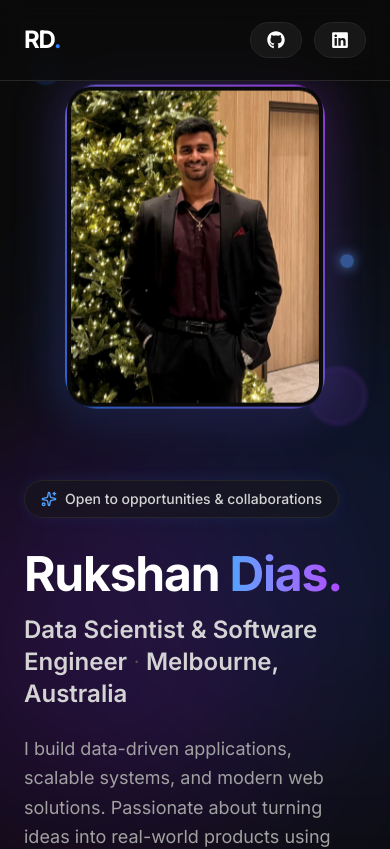
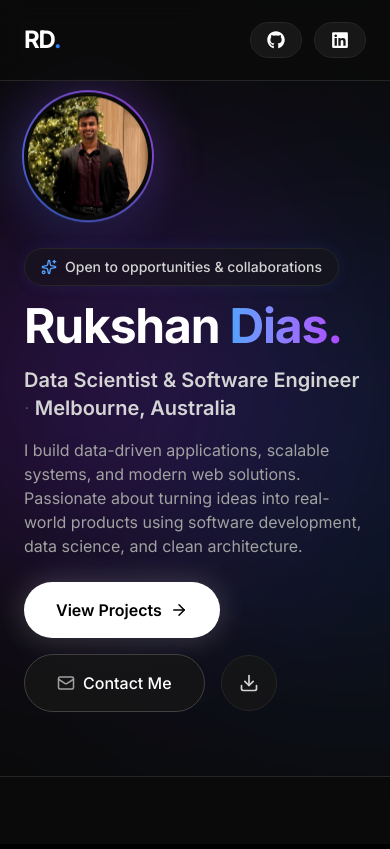
Before and after one commit to Ruki-Diaz/portfolio-website, a Next.js app: page / in a window 390 px wide. Shown: the top 849 px of the page. Built offline with nearby package versions, Linux system fonts and the light colour scheme.

Commit message:
fix: smaller hero photo on mobile so name and CTA sit above the fold

```diff
--- a/components/sections/Hero.js
+++ b/components/sections/Hero.js
@@ -8,7 +8,7 @@ import MagneticEffect from "@/components/ui/MagneticEffect";
 
 export default function Hero() {
   return (
-    <section id="hero" className="relative min-h-screen flex items-center pt-24 pb-12 px-6 sm:px-12 overflow-hidden">
+    <section id="hero" className="relative lg:min-h-screen flex items-center pt-24 pb-16 lg:pb-12 px-6 sm:px-12 overflow-hidden">
       {/* Background Elements */}
       <div className="absolute inset-0 bg-neutral-950 -z-20" />
 
@@ -18,7 +18,7 @@ export default function Hero() {
       <div className="absolute top-1/4 left-1/4 w-[500px] h-[500px] bg-blue-600/20 rounded-full blur-[120px] -z-10 animate-pulse mix-blend-screen pointer-events-none" style={{ animationDuration: '4s' }} />
       <div className="absolute bottom-1/4 right-1/4 w-[400px] h-[400px] bg-purple-600/20 rounded-full blur-[100px] -z-10 animate-pulse mix-blend-screen pointer-events-none" style={{ animationDuration: '6s' }} />
 
-      <div className="max-w-6xl mx-auto w-full flex flex-col-reverse lg:flex-row items-center justify-between gap-16 z-10">
+      <div className="max-w-6xl mx-auto w-full flex flex-col-reverse lg:flex-row lg:items-center justify-between gap-6 lg:gap-16 z-10">
 
         {/* Left/Bottom: Text Content */}
         <motion.div
@@ -40,7 +40,7 @@ export default function Hero() {
           {/* Top Label */}
           <motion.div
             variants={{ hidden: { opacity: 0, y: 20 }, visible: { opacity: 1, y: 0, transition: { duration: 0.8, ease: [0.16, 1, 0.3, 1] } } }}
-            className="flex items-center gap-2 px-4 py-2 rounded-full bg-neutral-900/50 border border-neutral-800 backdrop-blur-sm mb-8 shadow-[0_0_15px_rgba(59,130,246,0.1)] hover:shadow-[0_0_25px_rgba(59,130,246,0.2)] hover:border-neutral-700 transition-all duration-300 cursor-default"
+            className="flex items-center gap-2 px-4 py-2 rounded-full bg-neutral-900/50 border border-neutral-800 backdrop-blur-sm mb-4 lg:mb-8 shadow-[0_0_15px_rgba(59,130,246,0.1)] hover:shadow-[0_0_25px_rgba(59,130,246,0.2)] hover:border-neutral-700 transition-all duration-300 cursor-default"
           >
             <Sparkles className="w-4 h-4 text-blue-400" />
             <span className="text-neutral-300 text-sm font-medium">Open to opportunities & collaborations</span>
@@ -57,7 +57,7 @@ export default function Hero() {
           {/* Subtitle */}
           <motion.h2
             variants={{ hidden: { opacity: 0, y: 20 }, visible: { opacity: 1, y: 0, transition: { duration: 0.8, ease: [0.16, 1, 0.3, 1] } } }}
-            className="text-2xl sm:text-4xl font-semibold text-neutral-300 mb-6"
+            className="text-xl sm:text-4xl font-semibold text-neutral-300 mb-4 lg:mb-6"
           >
             Data Scientist &amp; Software Engineer <span className="text-neutral-600 font-light">·</span> Melbourne, Australia
           </motion.h2>
@@ -65,7 +65,7 @@ export default function Hero() {
           {/* Description */}
           <motion.p
             variants={{ hidden: { opacity: 0, y: 20 }, visible: { opacity: 1, y: 0, transition: { duration: 0.8, ease: [0.16, 1, 0.3, 1] } } }}
-            className="text-lg sm:text-xl text-neutral-400 mb-10 max-w-2xl leading-relaxed"
+            className="text-base sm:text-xl text-neutral-400 mb-6 lg:mb-10 max-w-2xl leading-normal sm:leading-relaxed"
           >
             I build data-driven applications, scalable systems, and modern web solutions. Passionate about turning ideas into real-world products using software development, data science, and clean architecture.
           </motion.p>
@@ -120,11 +120,11 @@ export default function Hero() {
           initial={{ opacity: 0, scale: 0.95, filter: "blur(10px)" }}
           animate={{ opacity: 1, scale: 1, filter: "blur(0px)" }}
           transition={{ duration: 1, ease: [0.16, 1, 0.3, 1] }}
-          className="flex-shrink-0 relative"
+          className="flex-shrink-0 relative self-start lg:self-auto"
         >
           {/* Animated floating effect container */}
           <motion.div
-            animate={{ y: [-15, 15, -15] }}
+            animate={{ y: [-6, 6, -6] }}
             transition={{ repeat: Infinity, duration: 8, ease: "easeInOut" }}
             className="relative"
           >
@@ -132,32 +132,32 @@ export default function Hero() {
             <motion.div
               animate={{ y: [-20, 20, -20], x: [-10, 10, -10], rotate: [0, 90, 0] }}
               transition={{ repeat: Infinity, duration: 10, ease: "linear" }}
-              className="absolute -top-10 -left-10 w-8 h-8 rounded-full border border-blue-500/30 bg-blue-500/10 blur-[1px]"
+              className="hidden lg:block absolute -top-10 -left-10 w-8 h-8 rounded-full border border-blue-500/30 bg-blue-500/10 blur-[1px]"
             />
             <motion.div
               animate={{ y: [20, -20, 20], x: [10, -10, 10], scale: [1, 1.2, 1] }}
               transition={{ repeat: Infinity, duration: 12, ease: "linear", delay: 1 }}
-              className="absolute -bottom-8 -right-12 w-12 h-12 rounded-full border border-purple-500/30 bg-purple-500/10 blur-[2px]"
+              className="hidden lg:block absolute -bottom-8 -right-12 w-12 h-12 rounded-full border border-purple-500/30 bg-purple-500/10 blur-[2px]"
             />
             <motion.div
               animate={{ y: [-15, 15, -15], scale: [1, 0.8, 1] }}
               transition={{ repeat: Infinity, duration: 7, ease: "easeInOut", delay: 2 }}
-              className="absolute top-1/2 -right-8 w-4 h-4 rounded-full bg-blue-400/50 shadow-[0_0_15px_rgba(96,165,250,0.8)]"
+              className="hidden lg:block absolute top-1/2 -right-8 w-4 h-4 rounded-full bg-blue-400/50 shadow-[0_0_15px_rgba(96,165,250,0.8)]"
             />
 
             {/* Outer Glowing Ring */}
-            <div className="absolute inset-[-10px] sm:inset-[-20px] rounded-[2.5rem] bg-gradient-to-tr from-blue-500/40 to-purple-500/40 blur-xl animate-pulse" style={{ animationDuration: '4s' }} />
+            <div className="absolute inset-[-8px] lg:inset-[-20px] rounded-full lg:rounded-[2.5rem] bg-gradient-to-tr from-blue-500/40 to-purple-500/40 blur-xl animate-pulse" style={{ animationDuration: '4s' }} />
 
             {/* Decorative Gradient Border */}
-            <div className="absolute inset-[-2px] sm:inset-[-4px] rounded-[2rem] bg-gradient-to-tr from-blue-500 to-purple-500 opacity-80" />
+            <div className="absolute inset-[-2px] lg:inset-[-4px] rounded-full lg:rounded-[2rem] bg-gradient-to-tr from-blue-500 to-purple-500 opacity-80" />
 
-            {/* Image Container */}
-            <div className="relative w-64 h-80 sm:w-80 sm:h-[400px] md:w-96 md:h-[480px] rounded-3xl overflow-hidden border-4 border-neutral-950 bg-neutral-900 shadow-2xl z-10">
+            {/* Image Container: a small circle on mobile so the name and buttons stay above the fold */}
+            <div className="relative w-32 h-32 sm:w-40 sm:h-40 lg:w-96 lg:h-[480px] rounded-full lg:rounded-3xl overflow-hidden border-4 border-neutral-950 bg-neutral-900 shadow-2xl z-10">
               <Image
                 src="/profilepic.jpg"
                 alt="Rukshan Dias, Data Scientist and Software Engineer in Melbourne"
                 fill
-                sizes="(min-width: 768px) 376px, (min-width: 640px) 312px, 248px"
+                sizes="(min-width: 1024px) 376px, 152px"
                 quality={90}
                 className="object-cover object-top hover:scale-105 transition-transform duration-700 ease-out"
                 preload
```
